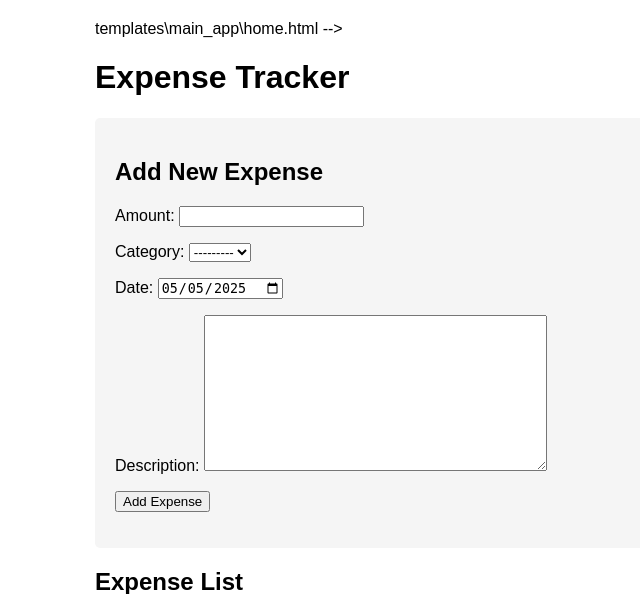
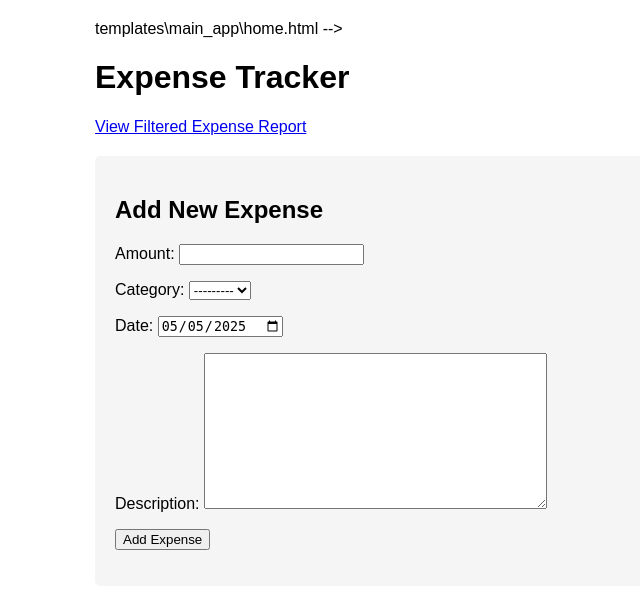
Before and after one commit to GurtejB-43/personal_expense_tracker, a Django app: page / in a window 1280 px wide. Shown: the top 594 px of the page, without its empty margins (145-785 px from the left). Run offline with Django 5.2, Linux system fonts and the light colour scheme; data that the repository does not hold is empty.

Commit message:
added an actual link for expense report onto my home page

```diff
--- a/main_app/templates/main_app/home.html
+++ b/main_app/templates/main_app/home.html
@@ -44,6 +44,10 @@ templates\main_app\home.html -->
 <body>
     <h1>Expense Tracker</h1>
 
+    <nav style="margin-bottom: 20px;">
+        <a href="{% url 'main_app:report' %}">View Filtered Expense Report</a>
+    </nav>
+
     {% if messages %}
     {% for message in messages %}
     <div class="message {% if message.tags %}{{ message.tags }}{% endif %}">
```
